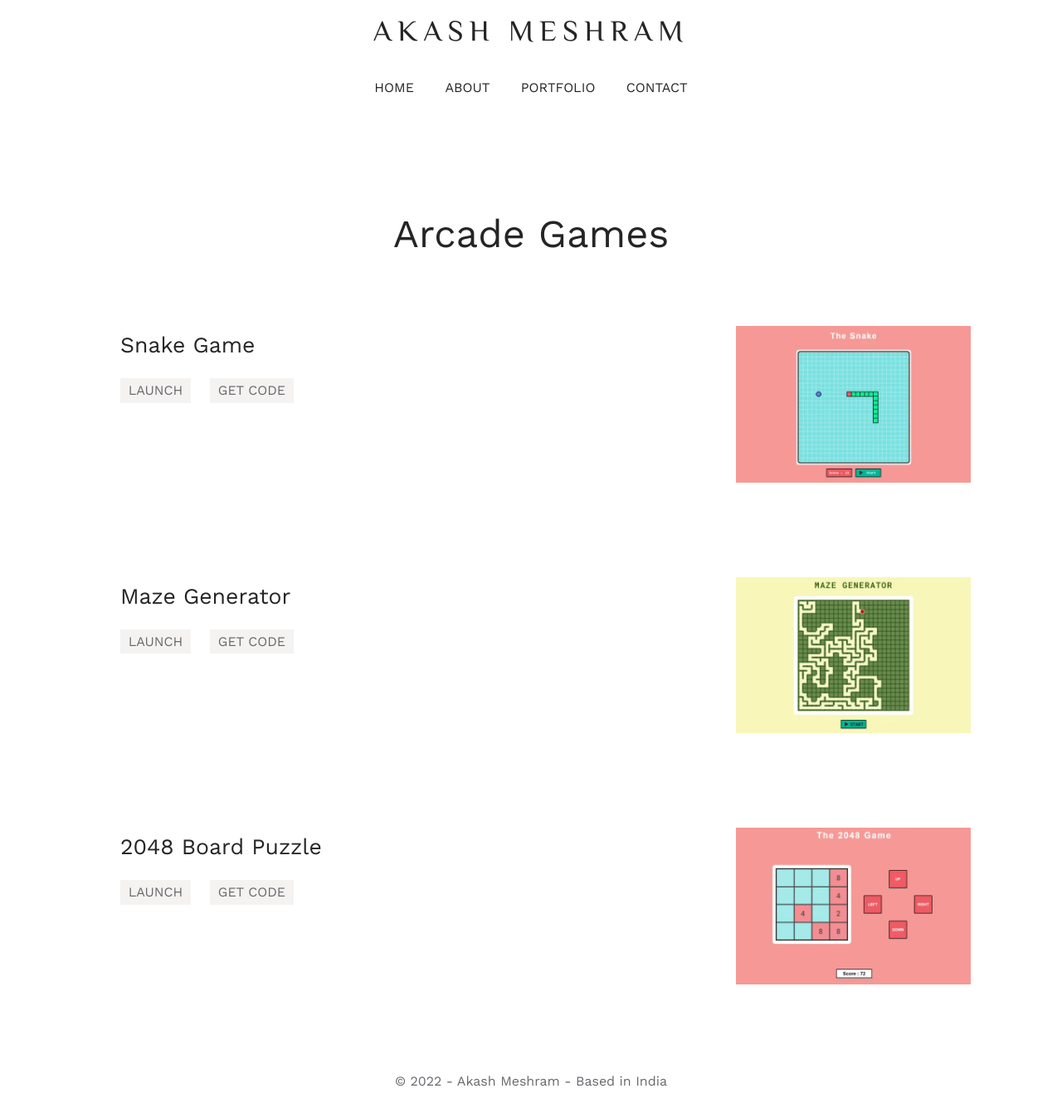
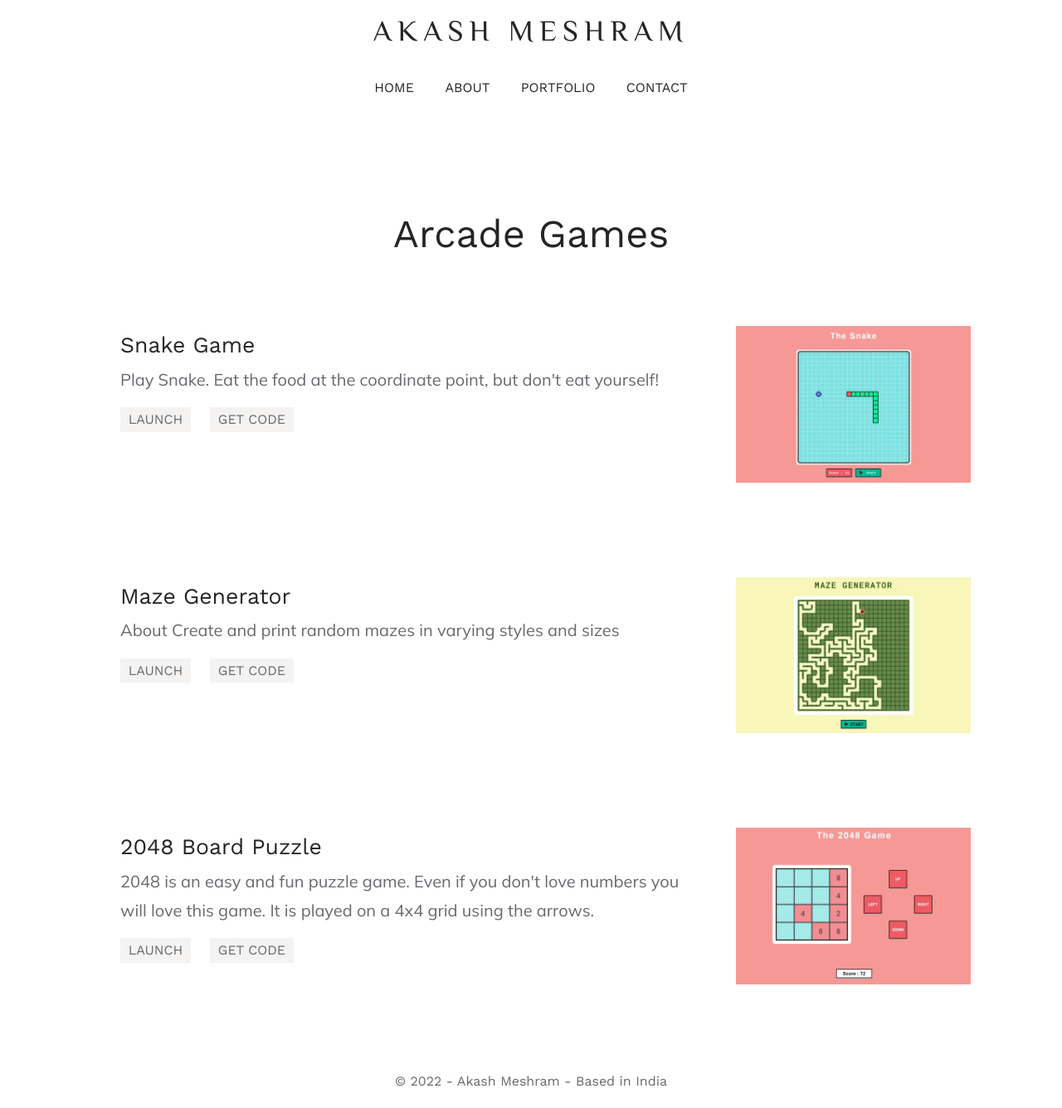
Before and after one commit to akashmeshram/Personal-Website, a Jekyll site: the page built from collections/arcade-games.html, in a window 1280 px wide. Shown: the whole page at 83% size. Built offline with Jekyll 4.4.1, drawn with Linux system fonts in a browser that asks for light colours.

Commit message:
📝 Update arcade documentation

```diff
--- a/_data/collection-data/arcade-games.yml
+++ b/_data/collection-data/arcade-games.yml
@@ -1,15 +1,18 @@
 - name: Snake Game
   slug: snake-game
+  desc: Play Snake. Eat the food at the coordinate point, but don't eat yourself!
   launch: https://akashmeshram.github.io/Snake-Game
   source: https://github.com/akashmeshram/Snake-Game
 
 - name: Maze Generator
   slug: maze-generator
+  desc: About Create and print random mazes in varying styles and sizes
   launch: https://akashmeshram.github.io/Maze-Generator
   source: https://github.com/akashmeshram/Maze-Generator
 
 - name: 2048 Board Puzzle
   slug: 2048
+  desc: 2048 is an easy and fun puzzle game. Even if you don't love numbers you will love this game. It is played on a 4x4 grid using the arrows.
   launch: https://akashmeshram.github.io/2048-Board-Puzzle
   source: https://github.com/akashmeshram/2048-Board-Puzzle
 # - name: Tic Tac Toe
```
